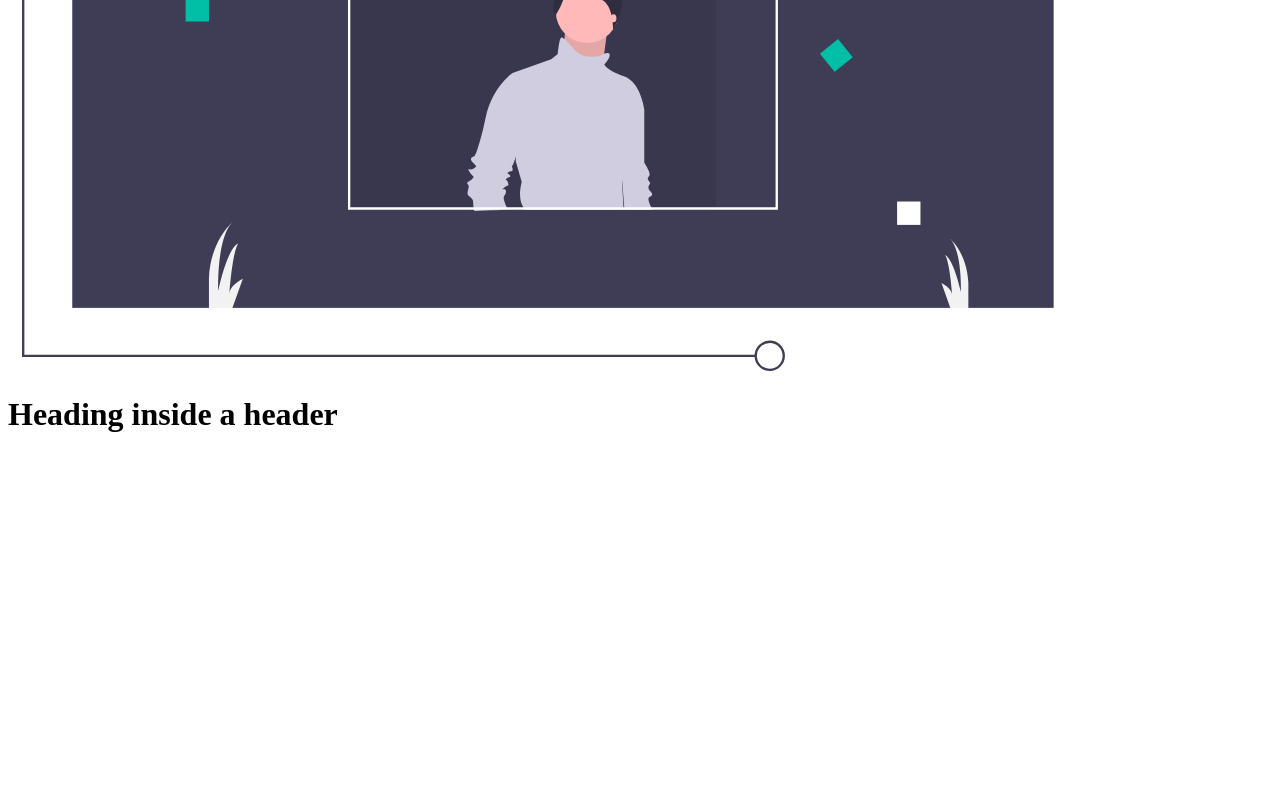
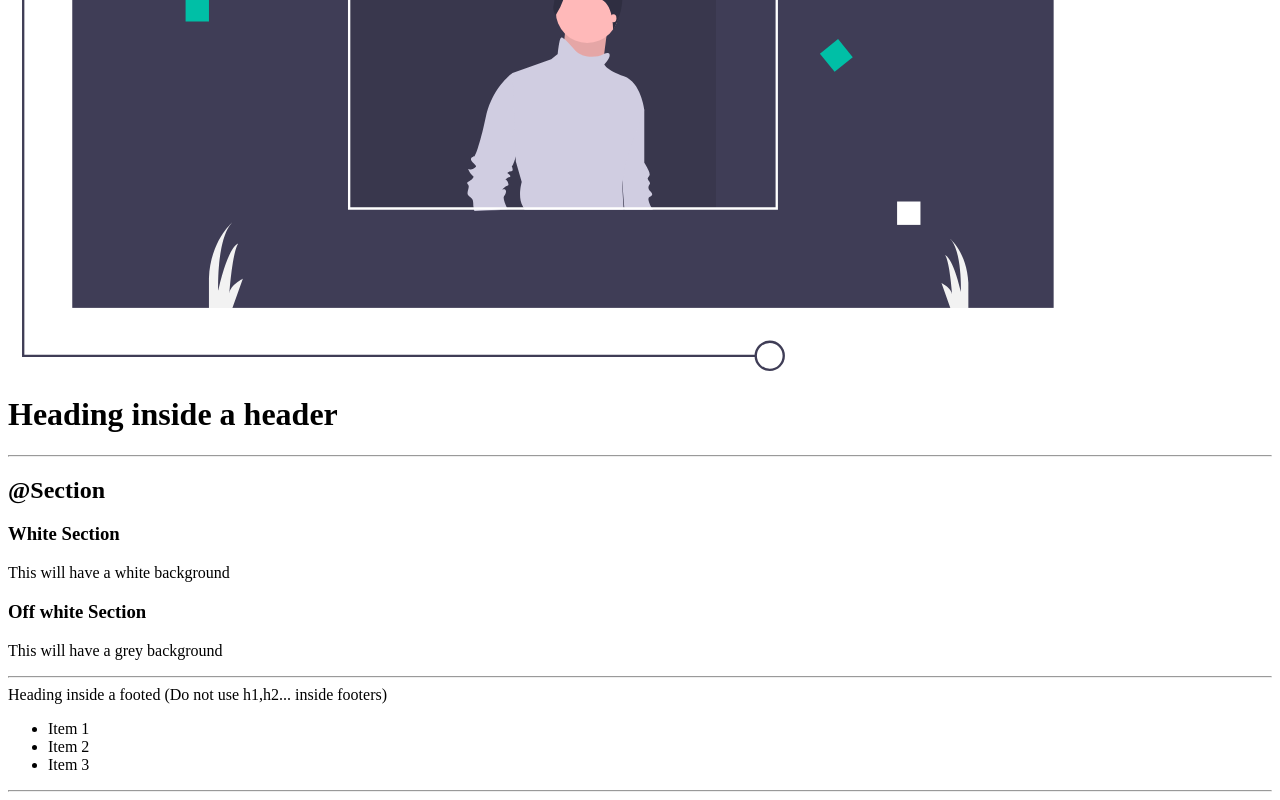
Before and after one commit to TusharBhandirge/html-css-component-library, a plain HTML site: page index.html in a window 1280 px wide. Shown: the part 1632-2432 px from the top of the page. Before the commit the page ends 2087 px from the top, so only its background shows below. Drawn offline with Linux system fonts and the light colour scheme.

Commit message:
Update : HTML part complete

```diff
--- a/index.html
+++ b/index.html
@@ -66,5 +66,30 @@
         <h1>Heading inside a header</h1>
     </header>
 
+    <hr>
+
+    <h2>@Section</h2>
+
+    <Section>
+        <h3>White Section</h3>
+        <p>This will have a white background</p>
+    </Section>
+
+    <Section>
+        <h3>Off white Section</h3>
+        <p>This will have a grey background</p>
+    </Section>
+
+    <hr>
+
+    <footer>
+        <div>Heading inside a footed (Do not use h1,h2... inside footers)</div>
+        <ul>
+            <li>Item 1</li>
+            <li>Item 2</li>
+            <li>Item 3</li>
+        </ul>
+    </footer>
+    <hr>
 </body>
 </html>
```
